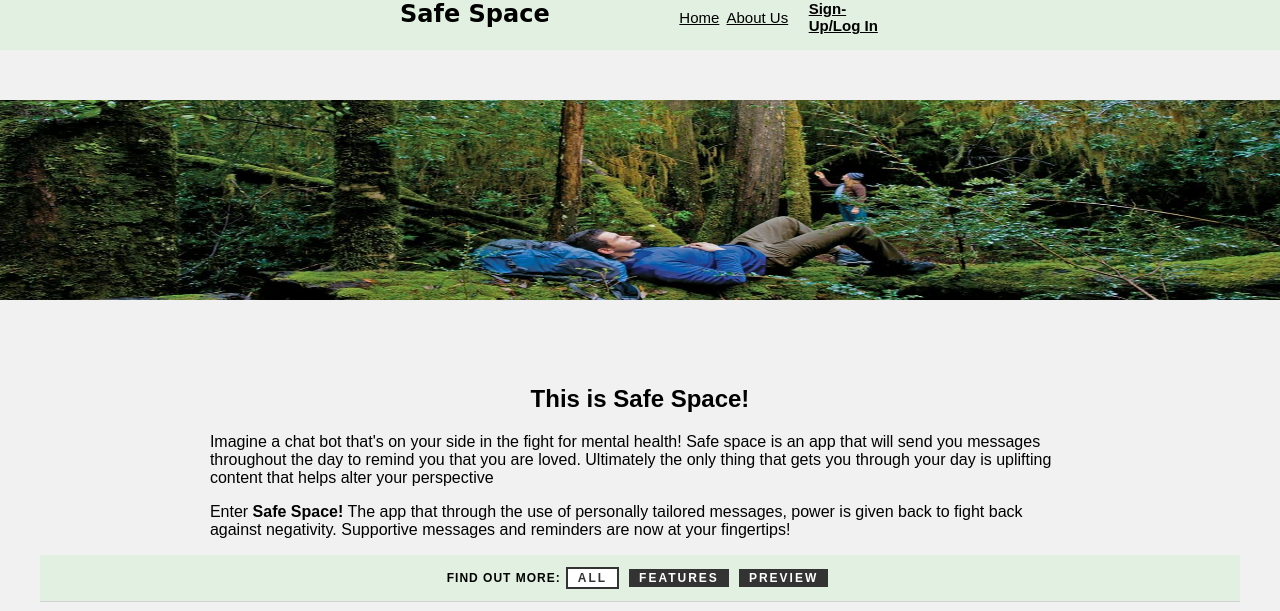
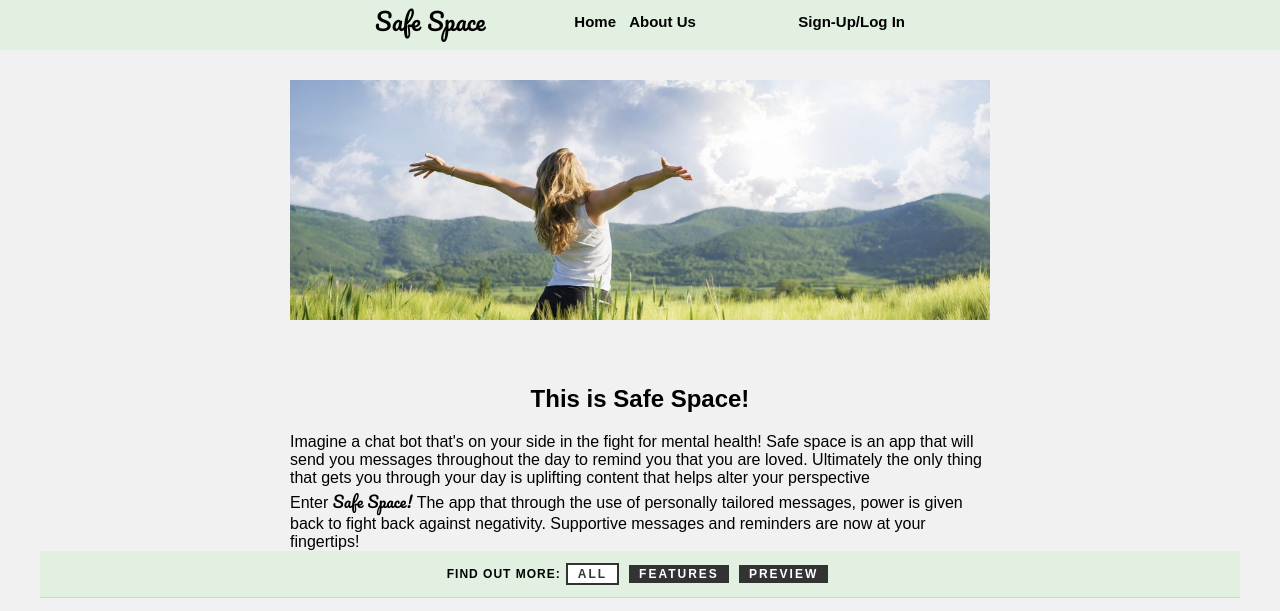
Before and after one commit to safe-space-build-week/Blake, a plain HTML site: page index.html in a window 1280 px wide. Shown: the top 611 px of the page. Drawn offline with Linux system fonts and the light colour scheme.

Commit message:
WIP:Finished Nav and Intro

```diff
--- a/CSS/index.css
+++ b/CSS/index.css
@@ -1,3 +1,5 @@
+@import url('https://fonts.googleapis.com/css?family=Pacifico&display=swap');
+
 * {
   box-sizing: border-box;
 }
@@ -13,18 +15,37 @@ body {
   align-items: center;
   flex-direction: column;
   background-color: #f1f1f1;
-  /* color: #333; */
+
 
 }
+
+/* unvisited link */
+a:link {
+  color: black;
+}
+/* visited link */
+a:visited {
+  color: black;
+}
+/* mouse over link */
+a:hover {
+  color: black;
+}
+/* selected link */
+a:active {
+  color: black;
+}
+
+/* NAV BAR  */
 .nav-bar {
   width: 100%;
   display: flex;
   justify-content: center;
   align-items: baseline;
   flex-direction: row;
-  /* position: fixed; */
   height: 50px;
   background-color: #e1f0e1;
+  margin: 0 auto;
 }
 .nav-bar .container {
   width: 100%;
@@ -35,30 +56,10 @@ body {
   padding: 0 10px;
 }
 
-/* unvisited link */
-a:link {
-  color: black;
-}
-
-/* visited link */
-a:visited {
-  color: black;
-}
-
-/* mouse over link */
-a:hover {
-  color: black;
-}
-
-/* selected link */
-a:active {
-  color: black;
-}
-
-.nav-bar .container .container-left h2 {
+.logofont, .nav-bar .container .container-left h2 {
   font-family: 'Pacifico', cursive;
-  width: 251px;
-  /* padding-right: 30%;  */
+  max-width: 251px;
+  font-weight: 400;
 }
 .nav-bar .container .container-center {
   display: flex;
@@ -67,7 +68,6 @@ a:active {
   flex-direction: row;
   flex: 3;
   font-size: 15px;
-  /* padding-left: 20%; */
 }
 .nav-bar .container .container-center a {
   cursor: pointer;
@@ -75,8 +75,9 @@ a:active {
   text-align: center;
 }
 
-.nav-bar .container .container-center a:hover {
-  text-decoration: underline;
+.nav-bar .container .container-center a {
+  text-decoration: none;
+  font-weight: bold;
 }
 .nav-bar .container .container-right {
   display: flex;
@@ -89,11 +90,14 @@ a:active {
 }
 .nav-bar .container .container-right a {
   cursor: pointer;
+  text-decoration: none;
 }
-
+/* NAV BAR MEDIA QUERIES */
 @media (min-width: 500px) {
   .nav-bar .container{
-    width: 500px;
+    max-width: 550px;
+    width: 98.4%;
+    margin: 0 auto;
   }
   .nav-bar .container .container-left h2 {
     width: 135px;
@@ -101,9 +105,9 @@ a:active {
     margin: 0;
   }
   .nav-bar .container .container-center {
-    width: 100px;
+    width: 150px;
     padding: 0;
-    margin: 0;
+    margin: 0 auto;
     flex: 2;
   }
   .nav-bar .container .container-right {
@@ -112,32 +116,20 @@ a:active {
     margin: 0;
   }
 }
-/*
-  Working on the media below
-*/
+@media(min-width: 800px){
+  .nav-bar .container {
+    margin: 0 auto;
+  }
+}
 
-@media (min-width: 800px) {
+@media(min-width: 1000px){
   .nav-bar .container {
-    width: 800;
-  }
-  .nav-bar .container .container-left h2{
-    width: 266px;
-    padding: 0;
-    margin: 0;
-  }
-  .nav-bar .container .container-center {
-    width: 266px;
-    padding: 0;
-    margin: 0;
-  }
-  .nav-bar .container .container-right {
-    width: 266px;
-    padding: 0;
-    margin: 0;
+    margin: 0 auto;
   }
 }
 
 
+/* HEADER IMG */
 .header {
   display: flex;
   justify-content: space-between;
@@ -149,31 +141,20 @@ a:active {
 
 .header-img{
   display: block;
+  max-width: 70%;
   width: 100%;
   margin: 0 auto;
   height: 300px;
-  padding: 50px 0;
+  padding: 30px 0;
 }
 
-@media (min-width: 1280px) {
+@media (min-width: 1000px) {
   .header {
-    width: 1280px;
+    max-width: 1000px;
   }
 }
-@media(max-width: 500px){
-  .header-img {
-    display: none;
-  }
-}
-.header h1 {
-  font-size: 60px;
-  font-family: Didot, serif;
-  font-weight: bold;
-  flex: 8;
-  text-align: center;
-  color: #000;
-}
 
+/* INTRO AND CONTENT */
 .introduction {
   margin: 0 auto;
   width: 67.2%;
@@ -182,11 +163,23 @@ a:active {
   text-align: center;
 }
 
-.introduction p {
-  max-width: 100%;
+@media(min-width: 500px) {
+  .introduction {
+    max-width: 1000px;
+    width: 70%;
+  }
+
+}
+@media(min-width: 1000px) {
+  .introduction p{
+    margin: 0 auto;
+    max-width: 700px;
+    /* width: 70%; */
+  }
 }
 
 
+/* CARDS AND TABS */
 .tabs {
   border-bottom: 1px solid lightgrey;
   display: flex;
@@ -195,7 +188,6 @@ a:active {
   flex-direction: row;
   width: 100%;
   height: 47px;
-  /* background-color: #fff; */
   background-color: #e1f0e1;
 }
 @media (min-width: 1200px) {
--- a/index.html
+++ b/index.html
@@ -31,14 +31,14 @@
 
   <!-- HEADER COMPONENT -->
   <div class="header">
-      <img class = "header-img" src = "./assets/intro-img2.jpg"/>
+      <img class = "header-img" src = "./assets/intro-img.jpg"/>
   </div>
-
+  <!-- INTRO COMPONENT -->
   <div class = "introduction">
     <div class = "intro-content">
       <h2>This is Safe Space!</h2>
       <p>Imagine a chat bot that's on your side in the fight for mental health! Safe space is an app that will send you messages throughout the day to remind you that you are loved. Ultimately the only thing that gets you through your day is uplifting content that helps alter your perspective</p>
-      <p>Enter <strong>Safe Space!</strong> The app that through the use of personally tailored messages, power is given back to fight back against negativity. Supportive messages and reminders are now at your fingertips!</p>
+      <p>Enter <span class = 'logofont'>Safe Space!</span> The app that through the use of personally tailored messages, power is given back to fight back against negativity. Supportive messages and reminders are now at your fingertips!</p>
 
     </div>
   </div>
```
